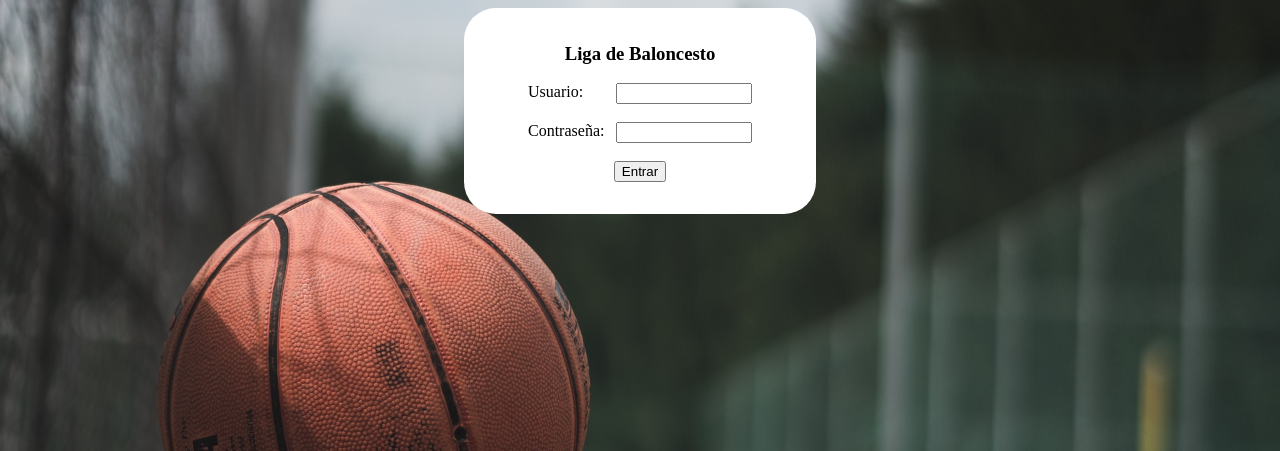
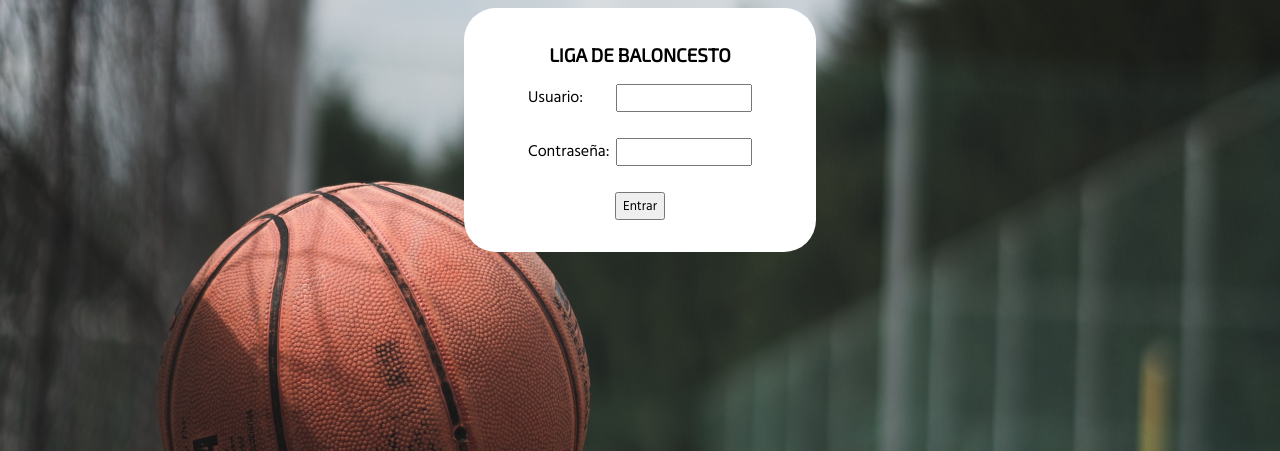
Before and after one commit to AnaCastilla/Proyecto-HLC, a PHP site: page / in a window 1280 px wide. Shown: the top 451 px of the page. Run offline with PHP 8.4, Linux system fonts and the light colour scheme.

Commit message:
Animacion css

```diff
--- a/index.css
+++ b/index.css
@@ -1,3 +1,7 @@
+* {
+  font-family: 'Hind Siliguri', sans-serif;
+}
+
 html {
   background-image: url("./img/loginBackground.jpg");
   background-size: 100%;
@@ -15,6 +19,7 @@ html {
   padding: 1rem 1rem 2rem 1rem;
   border-radius: 2rem;
   flex-direction: column;
+  animation: jackInTheBox 1s;
 }
 .formulario div {
   display: flex;
@@ -24,3 +29,67 @@ html {
 input {
   width: 8rem;
 }
+
+h3 {
+  font-family: 'Exo 2', sans-serif;
+  text-align: center;
+  font-weight: bold;
+}
+
+
+@-webkit-keyframes jackInTheBox {
+  from {
+    opacity: 0;
+    -webkit-transform: scale(0.1) rotate(30deg);
+    transform: scale(0.1) rotate(30deg);
+    -webkit-transform-origin: center bottom;
+    transform-origin: center bottom;
+  }
+
+  50% {
+    -webkit-transform: rotate(-10deg);
+    transform: rotate(-10deg);
+  }
+
+  70% {
+    -webkit-transform: rotate(3deg);
+    transform: rotate(3deg);
+  }
+
+  to {
+    opacity: 1;
+    -webkit-transform: scale(1);
+    transform: scale(1);
+  }
+}
+
+@keyframes jackInTheBox {
+  from {
+    opacity: 0;
+    -webkit-transform: scale(0.1) rotate(30deg);
+    transform: scale(0.1) rotate(30deg);
+    -webkit-transform-origin: center bottom;
+    transform-origin: center bottom;
+  }
+
+  50% {
+    -webkit-transform: rotate(-10deg);
+    transform: rotate(-10deg);
+  }
+
+  70% {
+    -webkit-transform: rotate(3deg);
+    transform: rotate(3deg);
+  }
+
+  to {
+    opacity: 1;
+    -webkit-transform: scale(1);
+    transform: scale(1);
+  }
+}
+
+.jackInTheBox {
+  -webkit-animation-name: jackInTheBox;
+  animation-name: jackInTheBox;
+}
--- a/index.php
+++ b/index.php
@@ -2,13 +2,15 @@
 <html lang="es" dir="ltr">
   <head>
     <meta charset="utf-8">
+    <link href="https://fonts.googleapis.com/css?family=Hind+Siliguri&display=swap" rel="stylesheet">
+    <link href="https://fonts.googleapis.com/css?family=Exo+2&display=swap" rel="stylesheet">
     <link rel="stylesheet" type="text/css" href="">
     <link rel="stylesheet" href="index.css">
     <title>Inicio de sesión</title>
   </head>
   <body>
     <form class="formulario"  action="index.php" method="post">
-      <h3>Liga de Baloncesto</h3>
+      <h3>LIGA DE BALONCESTO</h3>
       <div class="user">
         <label for="usuario">Usuario: </label>
         <input type="text" name="usuario">
```
